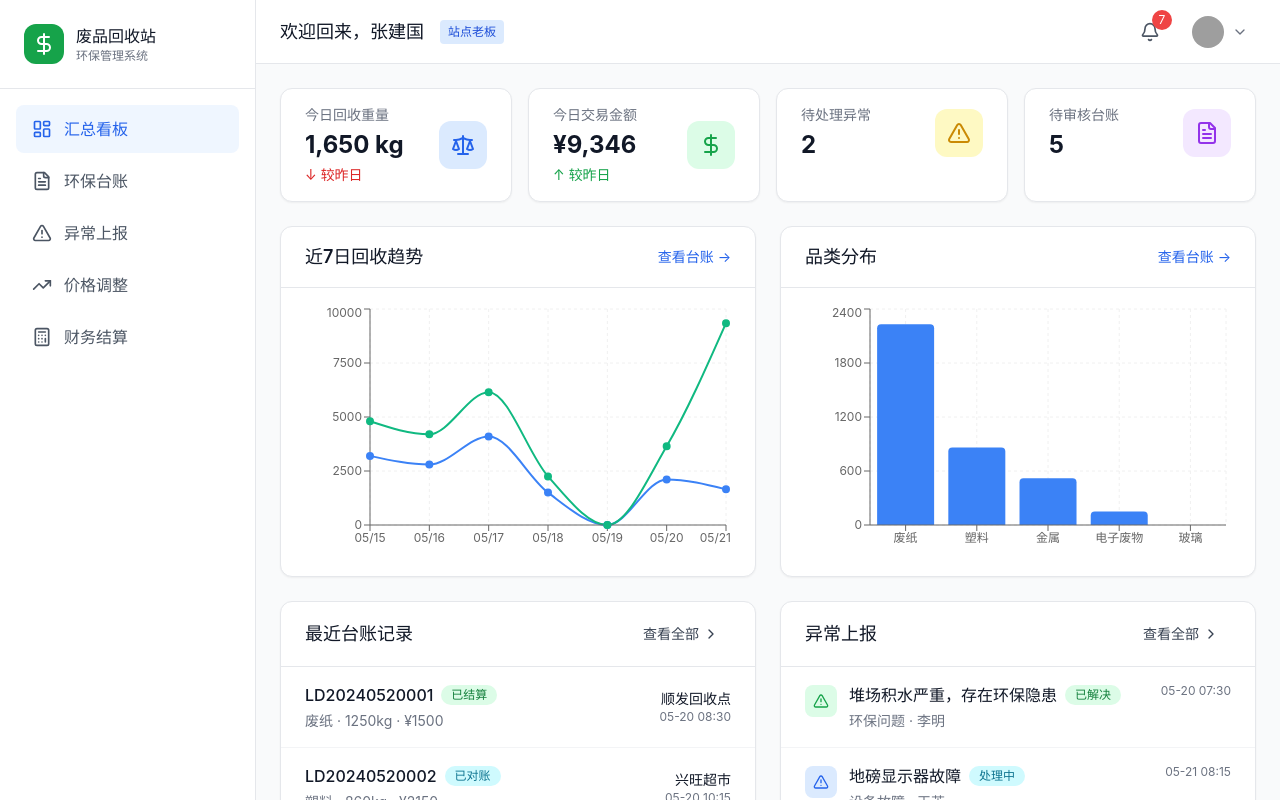
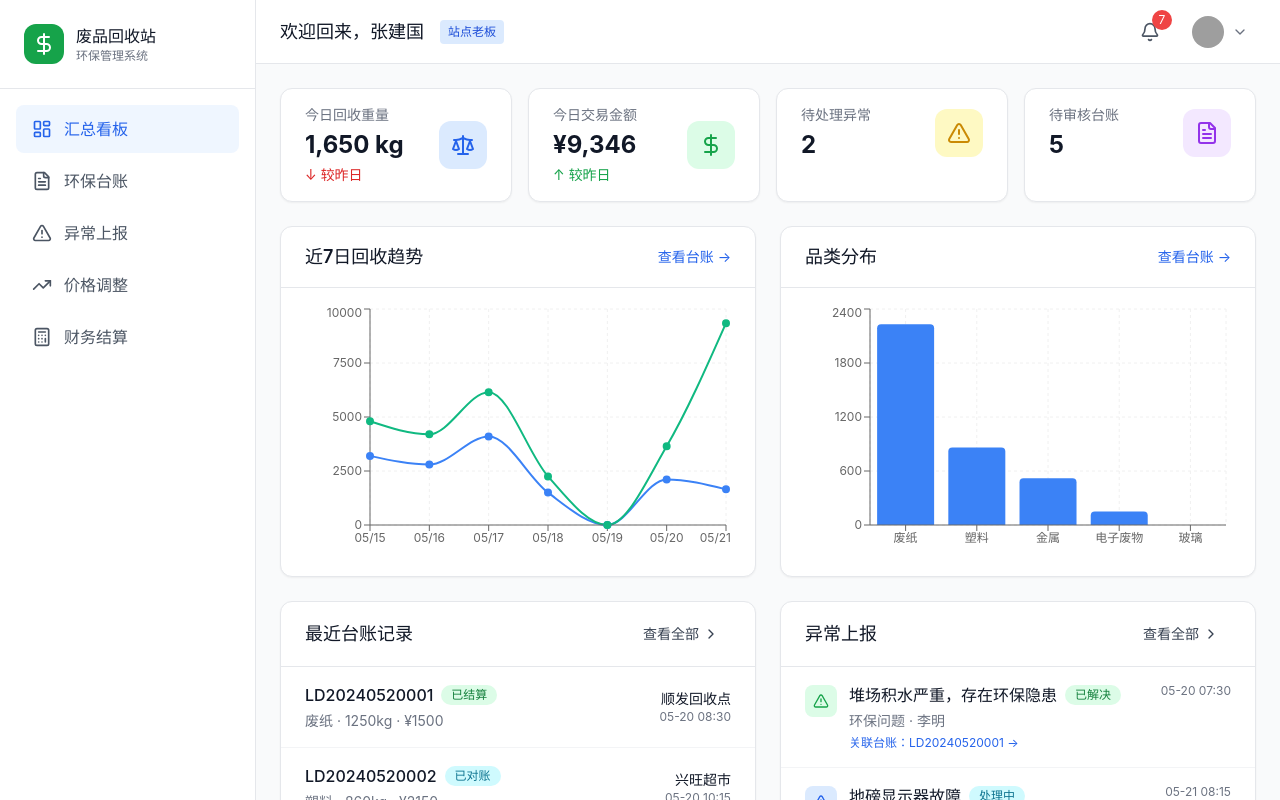
Before and after one commit to zoleo9527/trae-test, a React (Vite) app: page / in a window 1280 px wide. Shown: the top 800 px of the page. Built offline with nearby package versions, Linux system fonts and the light colour scheme; grey boxes are pictures that could not be loaded.

Commit message:
fix: repair state linkage and dashboard drilldown

```diff
--- a/src/pages/Dashboard.tsx
+++ b/src/pages/Dashboard.tsx
@@ -33,6 +33,7 @@ export default function Dashboard() {
     getPendingExceptionsCount,
     getPendingLedgerCount,
     getPendingFinanceCount,
+    getLedgerById,
   } = useStore();
 
   const filteredLedger = getFilteredLedger();
@@ -225,7 +226,11 @@ export default function Dashboard() {
           </Card.Header>
           <Card.Content className="p-0">
             <div className="divide-y divide-gray-100">
-              {recentExceptions.map((exception) => (
+              {recentExceptions.map((exception) => {
+                const relatedLedger = exception.relatedLedgerId
+                  ? getLedgerById(exception.relatedLedgerId)
+                  : undefined;
+                return (
                   <div
                     key={exception.id}
                     className="px-6 py-4 hover:bg-gray-50 cursor-pointer transition-colors"
@@ -258,6 +263,14 @@ export default function Dashboard() {
                           <p className="text-sm text-gray-500 mt-1">
                             {exceptionTypeLabels[exception.type]} · {exception.reporterName}
                           </p>
+                          {relatedLedger && (
+                            <p className="text-xs text-blue-600 mt-1" onClick={(e) => {
+                              e.stopPropagation();
+                              navigate(`/ledger/${relatedLedger.id}`);
+                            }}>
+                              关联台账：{relatedLedger.recordNo} →
+                            </p>
+                          )}
                         </div>
                       </div>
                       <p className="text-xs text-gray-500 whitespace-nowrap">
@@ -265,7 +278,8 @@ export default function Dashboard() {
                       </p>
                     </div>
                   </div>
-              ))}
+                );
+              })}
               {recentExceptions.length === 0 && (
                 <div className="px-6 py-8 text-center text-gray-500">
                   暂无异常记录
--- a/src/pages/ExceptionDetail.tsx
+++ b/src/pages/ExceptionDetail.tsx
@@ -312,8 +312,9 @@ export default function ExceptionDetail() {
               <Card.Content className="space-y-4">
                 {[
                   { key: 'pending', label: '已上报', time: exception.createdAt, done: true },
-                  { key: 'processing', label: '处理中', time: exception.status === 'pending' ? undefined : exception.updatedAt, done: exception.status !== 'pending' },
-                  { key: 'resolved', label: '已解决', time: exception.resolvedAt, done: exception.status === 'resolved' || exception.status === 'closed' },
+                  { key: 'processing', label: '处理中', time: exception.processingAt, done: exception.status === 'processing' || exception.status === 'resolved' || exception.status === 'rejected' || exception.status === 'closed' },
+                  { key: 'resolved', label: '已解决', time: exception.resolvedAt, done: exception.status === 'resolved' },
+                  { key: 'rejected', label: '已驳回', time: exception.resolvedAt, done: exception.status === 'rejected' },
                 ].map((step, index, arr) => (
                   <div key={step.key} className="flex items-start gap-3">
                     <div className="relative">
--- a/src/store/useStore.ts
+++ b/src/store/useStore.ts
@@ -221,7 +221,8 @@ export const useStore = create<AppState>((set, get) => ({
               handlerId: userId,
               handlerName: userName,
               updatedAt: now,
-              resolvedAt: status === 'resolved' || status === 'rejected' || status === 'closed' ? now : e.resolvedAt,
+              processingAt: status === 'processing' ? now : e.processingAt,
+              resolvedAt: status === 'resolved' ? now : e.resolvedAt,
               comments: comment
                 ? [
                     ...e.comments,
@@ -238,7 +239,7 @@ export const useStore = create<AppState>((set, get) => ({
                 ...e.operationLogs,
                 {
                   id: `elog-${Date.now()}`,
-                  action: status === 'processing' ? '开始处理' : status === 'resolved' ? '标记已解决' : status === 'rejected' ? '驳回异常' : `状态更新为${status}`,
+                  action: status === 'processing' ? '开始处理' : status === 'resolved' ? '标记已解决' : status === 'rejected' ? '驳回异常' : status === 'closed' ? '关闭异常' : `状态更新为${status}`,
                   userId,
                   userName,
                   oldValue: e.status,
@@ -336,23 +337,25 @@ export const useStore = create<AppState>((set, get) => ({
 
       const relatedLedger = state.ledgerRecords.find((r) => r.id === financeRecord.ledgerId);
 
+      if (!relatedLedger) return state;
+      if (relatedLedger.status === 'pending') return state;
+
       return {
         financeRecords: state.financeRecords.map((f) =>
           f.id === id
             ? {
                 ...f,
-                status: 'reconciled',
+                status: 'reconciled' as const,
                 reconciledBy,
                 reconciledAt: now,
               }
             : f
         ),
-        ledgerRecords: relatedLedger && relatedLedger.status === 'verified'
-          ? state.ledgerRecords.map((r) =>
-              r.id === financeRecord.ledgerId
+        ledgerRecords: state.ledgerRecords.map((r) =>
+          r.id === financeRecord.ledgerId && r.status !== 'reconciled' && r.status !== 'settled'
             ? {
                 ...r,
-                    status: 'reconciled',
+                status: 'reconciled' as const,
                 reconciledAt: now,
                 operationLogs: [
                   ...r.operationLogs,
@@ -368,8 +371,7 @@ export const useStore = create<AppState>((set, get) => ({
                 ],
               }
             : r
-            )
-          : state.ledgerRecords,
+        ),
       };
     });
   },
@@ -380,12 +382,17 @@ export const useStore = create<AppState>((set, get) => ({
       const financeRecord = state.financeRecords.find((f) => f.id === id);
       if (!financeRecord) return state;
 
+      const relatedLedger = state.ledgerRecords.find((r) => r.id === financeRecord.ledgerId);
+
+      if (!relatedLedger) return state;
+      if (relatedLedger.status === 'pending' || relatedLedger.status === 'verified') return state;
+
       return {
         financeRecords: state.financeRecords.map((f) =>
           f.id === id
             ? {
                 ...f,
-                status: 'settled',
+                status: 'settled' as const,
                 settledAt: now,
                 difference,
                 differenceNote,
@@ -393,10 +400,10 @@ export const useStore = create<AppState>((set, get) => ({
             : f
         ),
         ledgerRecords: state.ledgerRecords.map((r) =>
-          r.id === financeRecord.ledgerId
+          r.id === financeRecord.ledgerId && r.status !== 'settled'
             ? {
                 ...r,
-                status: 'settled',
+                status: 'settled' as const,
                 settledAt: now,
                 operationLogs: [
                   ...r.operationLogs,
--- a/src/types/index.ts
+++ b/src/types/index.ts
@@ -51,6 +51,7 @@ export interface ExceptionRecord {
   relatedLedgerId?: string;
   createdAt: string;
   updatedAt: string;
+  processingAt?: string;
   resolvedAt?: string;
   comments: Comment[];
   operationLogs: OperationLog[];
```
Lines whose indentation alone changed are shown as unchanged.
